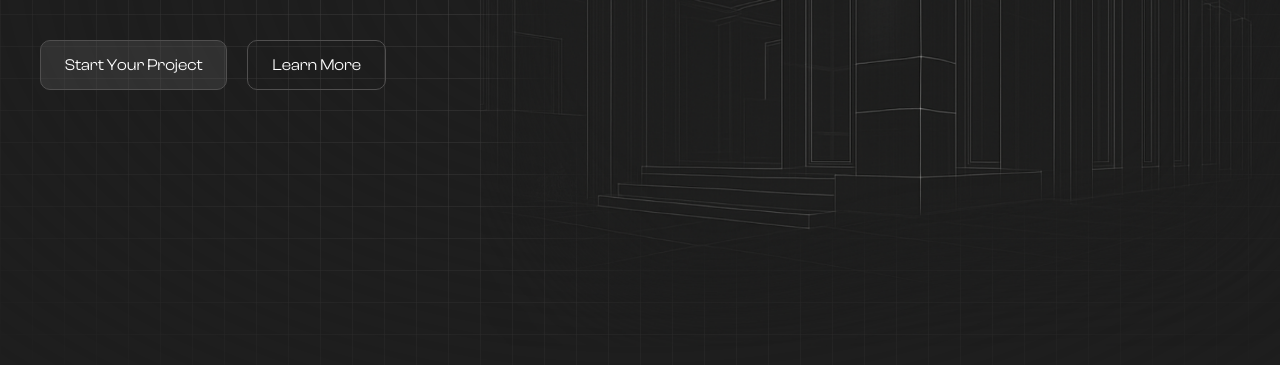
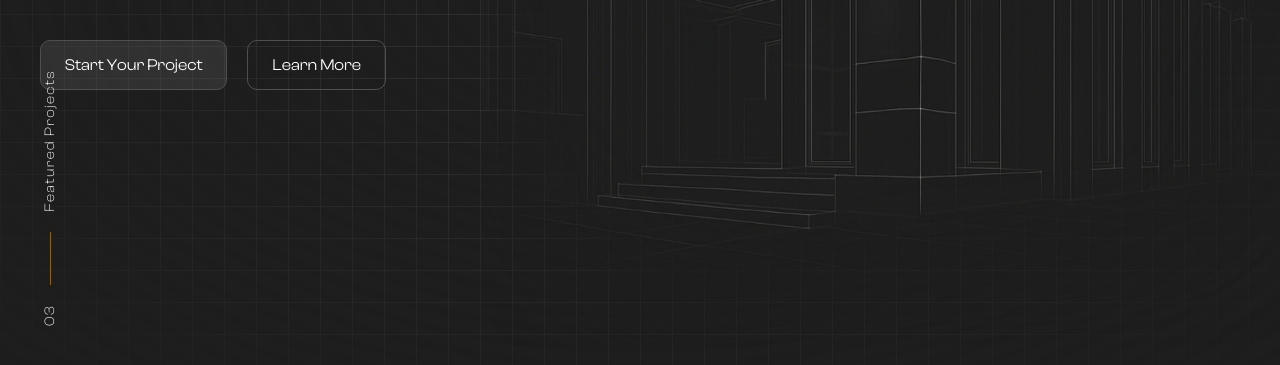
Before and after one commit to rainndev/MNKC-Architecture, a React (Vite) app: page / in a window 1280 px wide. Shown: the part 434-799 px from the top of the page. Built offline with nearby package versions, Linux system fonts and the light colour scheme.

Commit message:
style: implement left side overlay data management with Zustand and framer-motion animations

```diff
--- a/src/App.tsx
+++ b/src/App.tsx
@@ -1,8 +1,11 @@
 import { useEffect } from "react";
 import Homepage from "./pages/Homepage";
+import { AnimatePresence, motion } from "framer-motion";
 import Lenis from "lenis";
+import { useLeftSideOverlayStore } from "./store/LeftSideOverlayStore";
 
 const App = () => {
+  const leftSidedata = useLeftSideOverlayStore((state) => state.data);
   useEffect(() => {
     // Initialize Lenis
     const lenis = new Lenis({
@@ -18,6 +21,31 @@ const App = () => {
     <>
       <div className="flex h-full w-full items-center justify-center bg-[#1E1E1E]">
         <Homepage />
+
+        <div className="fixed bottom-10 left-15 z-50 w-[20%]">
+          <AnimatePresence mode="wait">
+            {leftSidedata.number !== "00" && (
+              <motion.div
+                key={leftSidedata.number}
+                initial={{ opacity: 0 }}
+                animate={{ opacity: 1 }}
+                exit={{ opacity: 0 }}
+                transition={{ duration: 0.3, ease: "easeInOut" }}
+                className="pointer-events-none flex origin-bottom-left -rotate-90 items-center space-x-5 font-[ClashDisplay] text-sm font-light tracking-widest text-white"
+              >
+                <p className="whitespace-nowrap">{leftSidedata.number}</p>
+                <motion.div
+                  initial={{ opacity: 0, width: 0 }}
+                  animate={{ opacity: 1, width: "100%" }}
+                  exit={{ opacity: 0, width: 0 }}
+                  transition={{ duration: 0.5, ease: "easeInOut" }}
+                  className="h-[1px] w-15 bg-[#FCAC04]/50"
+                />
+                <p className="text-nowrap">{leftSidedata.title}</p>
+              </motion.div>
+            )}
+          </AnimatePresence>
+        </div>
       </div>
 
       {/* <div className="fixed right-0 bottom-0 left-0 z-50 flex h-16 w-full bg-gradient-to-t from-[#1E1E1E] to-transparent"></div> */}
--- a/src/sections/AboutUs.tsx
+++ b/src/sections/AboutUs.tsx
@@ -1,9 +1,26 @@
 import CountUp from "../components/CountUp";
-import { motion } from "framer-motion";
+import { motion, useInView } from "framer-motion";
 import ScrollingUpImages from "../components/ScrollingUpImages";
+import { useLeftSideOverlayStore } from "../store/LeftSideOverlayStore";
+import { useEffect, useRef } from "react";
 const AboutUs = () => {
+  const ref = useRef(null);
+
+  const setLeftSideOverlayData = useLeftSideOverlayStore(
+    (state) => state.setData,
+  );
+
+  const isInView = useInView(ref, { amount: 0.5 });
+
+  useEffect(() => {
+    if (isInView) {
+      setLeftSideOverlayData({ title: "About us", number: "01" });
+    }
+  }, [isInView, setLeftSideOverlayData]);
+
   return (
     <div
+      ref={ref}
       id="about"
       className="relative flex h-full w-full items-center justify-center border-b border-[#504F4F] bg-[#1E1E1E]"
     >
--- a/src/sections/Featured.tsx
+++ b/src/sections/Featured.tsx
@@ -1,9 +1,25 @@
-import { motion } from "framer-motion";
+import { motion, useInView } from "framer-motion";
 import { CardsCarousel } from "../components/CardsCarousel";
+import { useEffect, useRef } from "react";
+import { useLeftSideOverlayStore } from "../store/LeftSideOverlayStore";
 
 const Featured = () => {
+  const ref = useRef(null);
+
+  const setLeftSideOverlayData = useLeftSideOverlayStore(
+    (state) => state.setData,
+  );
+
+  const isInView = useInView(ref, { amount: 0.5 });
+  useEffect(() => {
+    if (isInView) {
+      setLeftSideOverlayData({ title: "Featured Projects", number: "03" });
+    }
+  }, [isInView, setLeftSideOverlayData]);
+
   return (
     <div
+      ref={ref}
       id="featured"
       className="mb-20 flex min-h-screen w-full flex-col items-center justify-center text-center text-5xl font-bold text-white"
     >
--- a/src/sections/Hero.tsx
+++ b/src/sections/Hero.tsx
@@ -1,8 +1,24 @@
-import { motion } from "framer-motion";
+import { motion, useInView } from "framer-motion";
+import { useEffect, useRef } from "react";
+import { useLeftSideOverlayStore } from "../store/LeftSideOverlayStore";
 
 const Hero = () => {
+  const ref = useRef(null);
+
+  const setLeftSideOverlayData = useLeftSideOverlayStore(
+    (state) => state.setData,
+  );
+
+  const isInView = useInView(ref, { amount: 0.3 });
+  useEffect(() => {
+    if (isInView) {
+      setLeftSideOverlayData({ number: "00" });
+    }
+  }, [isInView, setLeftSideOverlayData]);
+
   return (
     <div
+      ref={ref}
       id="hero"
       className="relative flex w-full items-center justify-center border-b border-[#504F4F] bg-[linear-gradient(to_right,rgba(80,79,79,0.4)_1px,transparent_1px),linear-gradient(to_bottom,rgba(80,79,79,0.4)_1px,transparent_1px)] bg-[size:2rem_2rem]"
     >
--- a/src/sections/Services.tsx
+++ b/src/sections/Services.tsx
@@ -1,12 +1,29 @@
 import StickyScrollReveal from "../components/StickyScrollReveal";
-import { AnimatePresence, motion } from "framer-motion";
+import { AnimatePresence, motion, useInView } from "framer-motion";
 import { useServicesStore } from "../store/ServicesStore";
+import { useEffect, useRef } from "react";
+import { useLeftSideOverlayStore } from "../store/LeftSideOverlayStore";
 
 const Services = () => {
   const isContentVisible = useServicesStore((state) => state.isContentVisbile);
 
+  const ref = useRef(null);
+
+  const setLeftSideOverlayData = useLeftSideOverlayStore(
+    (state) => state.setData,
+  );
+
+  const isInView = useInView(ref, { amount: 0.5 });
+
+  useEffect(() => {
+    if (isInView) {
+      setLeftSideOverlayData({ title: "Services we offer", number: "02" });
+    }
+  }, [isInView, setLeftSideOverlayData]);
+
   return (
     <div
+      ref={ref}
       id="services"
       className="relative flex h-screen w-full flex-col justify-center bg-[linear-gradient(to_right,rgba(80,79,79,0.2)_1px,transparent_1px),linear-gradient(to_bottom,rgba(80,79,79,0.1)_1px,transparent_1px)] bg-[size:2rem_2rem]"
     >
--- /dev/null
+++ b/src/store/LeftSideOverlayStore.ts
@@ -0,0 +1,19 @@
+import { create } from "zustand";
+
+interface LeftSideOverlayStore {
+  data: {
+    title: string;
+    number: string;
+  };
+  setData: (newData: Partial<{ title: string; number: string }>) => void;
+}
+
+export const useLeftSideOverlayStore = create<LeftSideOverlayStore>((set) => ({
+  data: {
+    title: "Services",
+    number: "00",
+  },
+
+  setData: (newData) =>
+    set((state) => ({ data: { ...state.data, ...newData } })),
+}));
```
